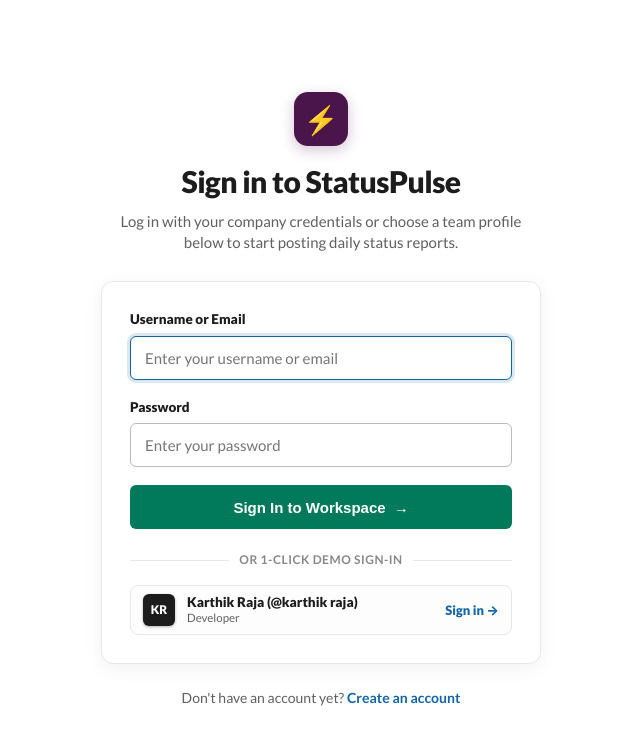
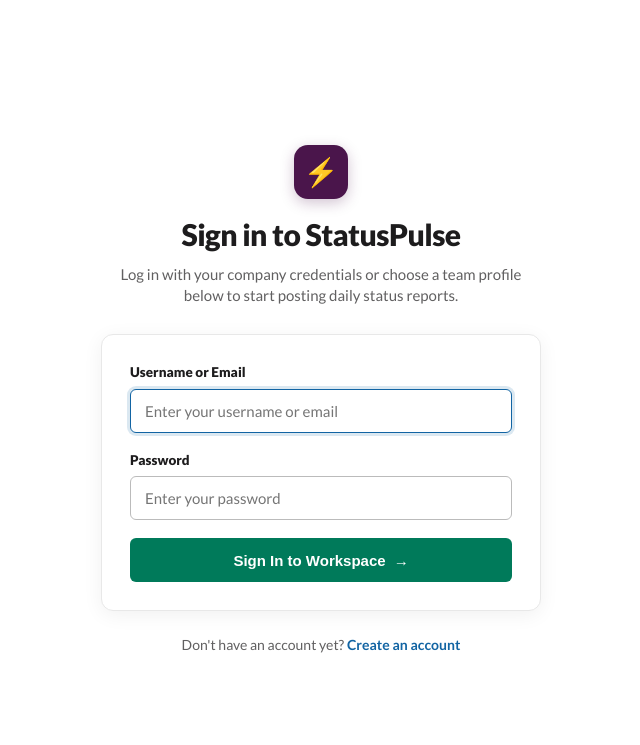
Before and after one commit to karthi3345/stats, a Django app: page /login/ in a window 1280 px wide. Shown: the top 745 px of the page, without its empty margins (319-959 px from the left). Run offline with Django 5.2, Linux system fonts and the light colour scheme; data comes from the database, SQL or seed files in the repository.

Commit message:
Remove 1-Click Demo Sign-in from login page

```diff
--- a/templates/login.html
+++ b/templates/login.html
@@ -240,32 +240,6 @@
           <span>&rarr;</span>
         </button>
       </form>
-
-      <!-- 1-Click Demo Profiles (Only if demo users exist) -->
-      {% if demo_users %}
-        <div class="demo-login-divider">
-          <span>Or 1-Click Demo Sign-in</span>
-        </div>
-
-        <div class="demo-users-list">
-          {% for u in demo_users %}
-            <form action="{% url 'login' %}" method="POST">
-              {% csrf_token %}
-              <input type="hidden" name="demo_user_id" value="{{ u.id }}">
-              <button type="submit" class="demo-user-btn" style="width:100%;">
-                <div class="slack-avatar-square" style="width:32px;height:32px;font-size:12px;background:{{ u.profile.avatar_color }};">
-                  {{ u.profile.initials }}
-                </div>
-                <div class="demo-user-details">
-                  <span class="demo-user-name">{{ u.get_full_name|default:u.username }} (@{{ u.username }})</span>
-                  <span class="demo-user-role">{{ u.profile.role }}</span>
-                </div>
-                <span class="demo-login-arrow">Sign in &rarr;</span>
-              </button>
-            </form>
-          {% endfor %}
-        </div>
-      {% endif %}
     </div>
 
     <!-- Bottom Link -->
```
